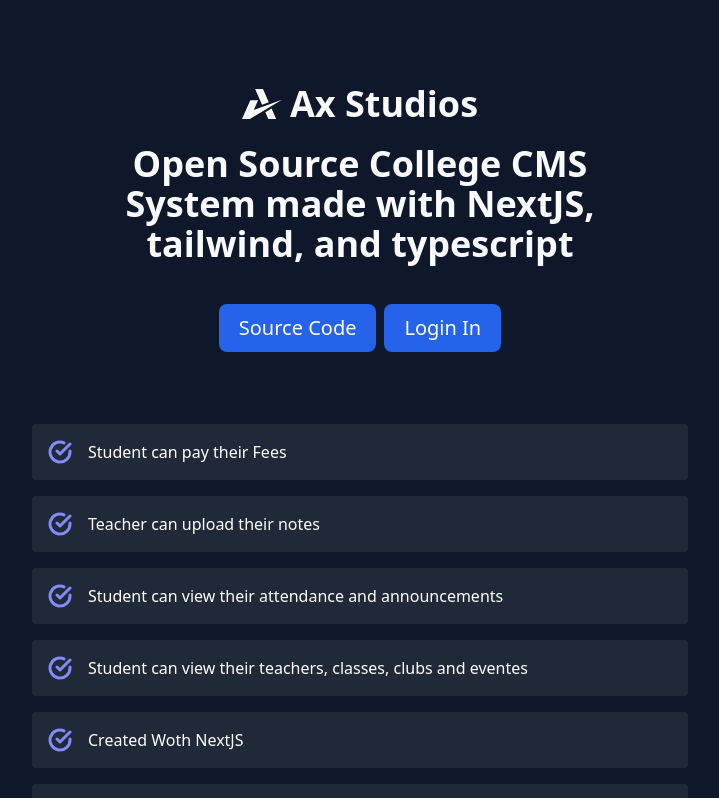
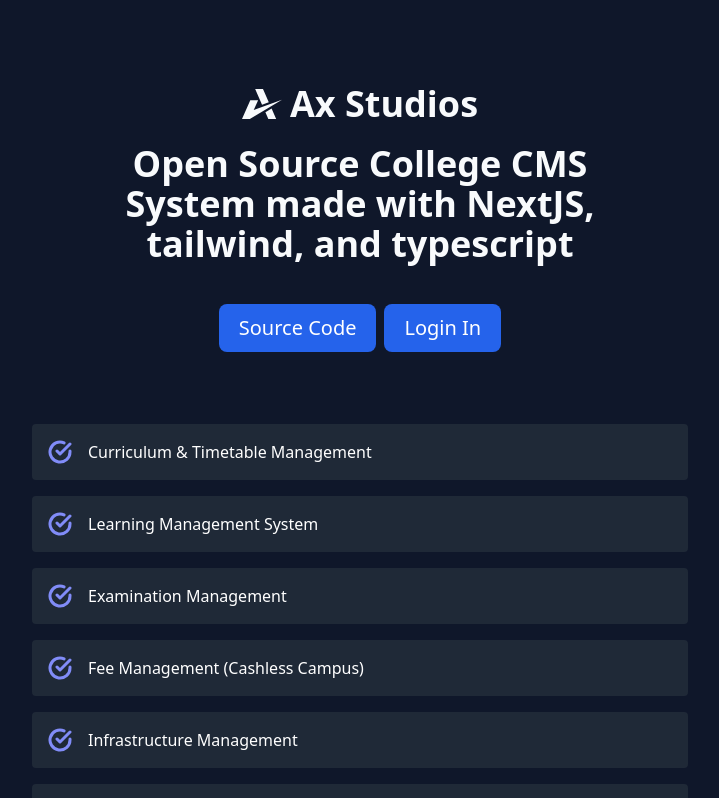
Before and after one commit to ax-studios/ax-lms-frontend, a Next.js app: page / in a window 1280 px wide. Shown: the top 798 px of the page, without its empty margins (280-999 px from the left). Built offline with nearby package versions, Linux system fonts and the light colour scheme.

Commit message:
changed what to display in features on landing page

```diff
--- a/src/pages/index.tsx
+++ b/src/pages/index.tsx
@@ -35,14 +35,16 @@
     </section>
     <section>
       {[
+        'Curriculum & Timetable Management',
+        'Learning Management System',
+        'Examination Management',
+        'Fee Management (Cashless Campus)',
+        'Infrastructure Management',
         'Student can pay their Fees',
         'Teacher can upload their notes',
-        'Student can view their attendance and announcements',
-        'Student can view their teachers, classes, clubs and eventes',
-        'Created Woth NextJS',
-        'Written in Typescript',
+        'Student can view their teachers, classes, clubs, eventes, attendance and announcements',
+        'Build using NextJS, Typescript and Tailwind',
         'Apache-2.0 License',
-        'Styled with tailwindCSS',
       ].map((item) => (
         <div className="p-2 max-w-2xl mx-auto" key={item}>
           <div className="bg-gray-800 rounded flex p-4 h-full items-center">
```
